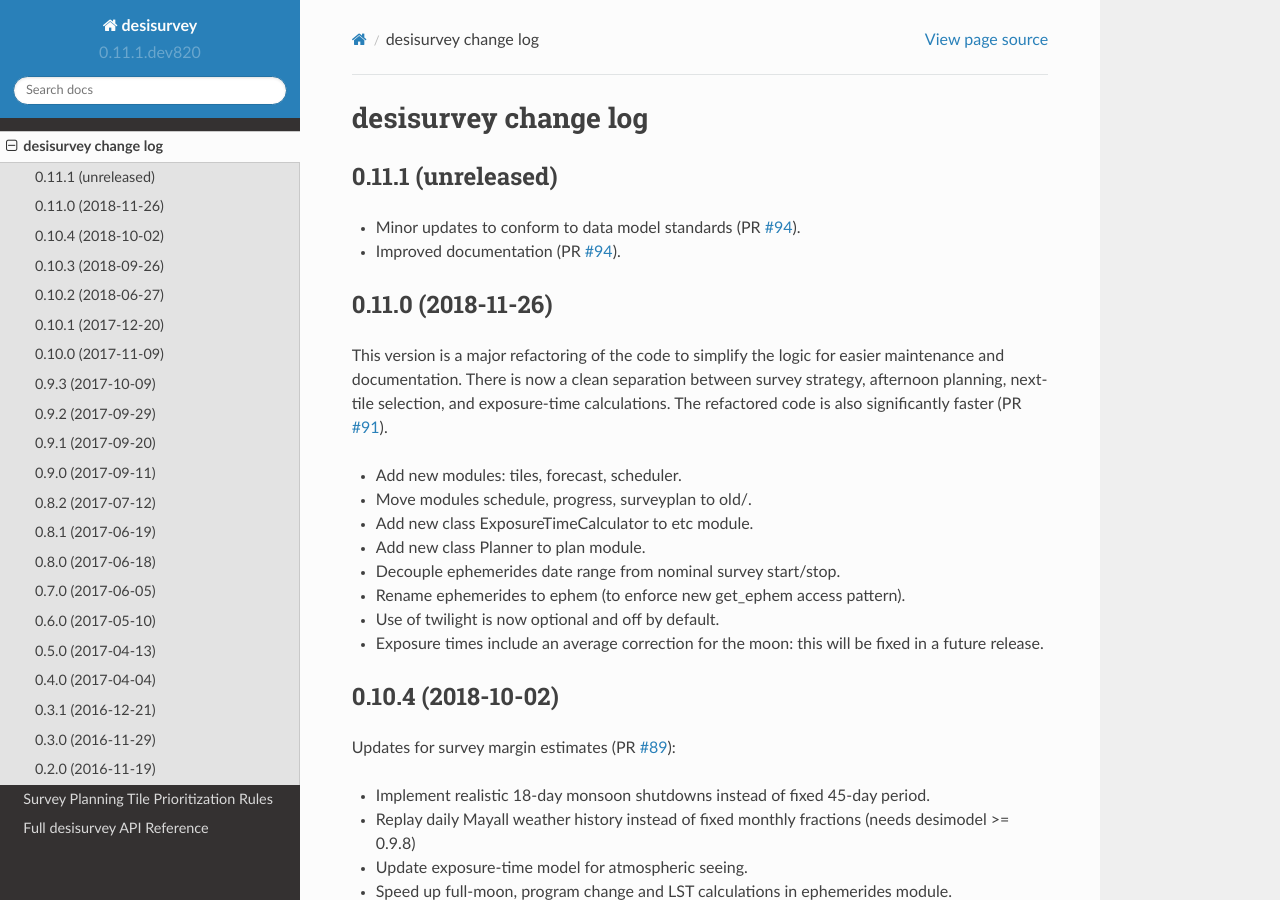
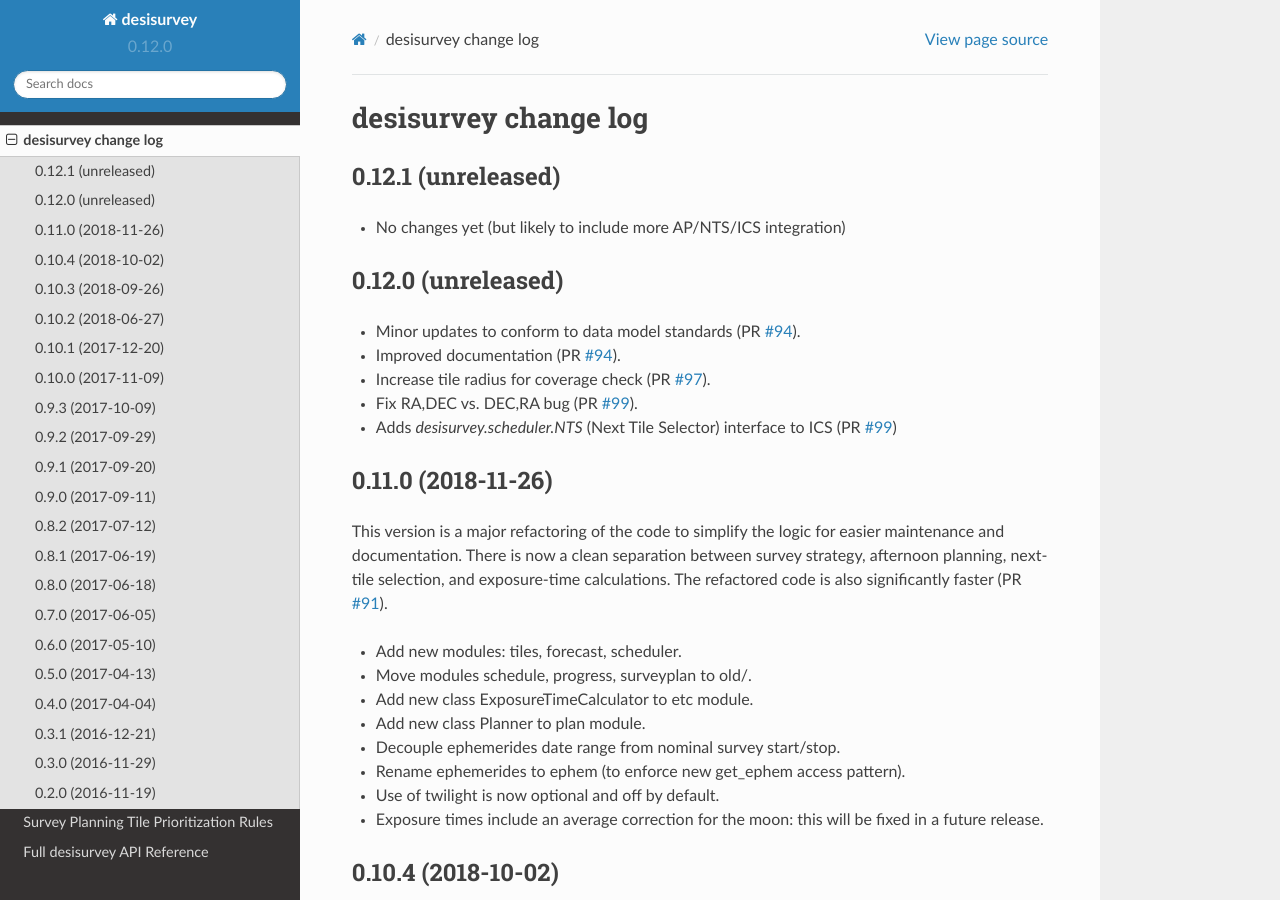
Before and after one commit to desihub/desisurvey, a Sphinx documentation site: the page built from doc/changes.rst, in a window 1280 px wide and 900 px high. Built offline with Sphinx 7.4.7 and the Read the Docs theme 2.0.0, drawn with Linux system fonts in a browser that asks for light colours.

Commit message:
update release notes and version for desisurvey/0.12.0

```diff
--- a/doc/changes.rst
+++ b/doc/changes.rst
@@ -2,13 +2,24 @@
 desisurvey change log
 =====================
 
-0.11.1 (unreleased)
+0.12.1 (unreleased)
+-------------------
+
+* No changes yet (but likely to include more AP/NTS/ICS integration)
+
+0.12.0 (unreleased)
 -------------------
 
 * Minor updates to conform to data model standards (PR `#94`_).
 * Improved documentation (PR `#94`_).
+* Increase tile radius for coverage check (PR `#97`_).
+* Fix RA,DEC vs. DEC,RA bug (PR `#99`_).
+* Adds `desisurvey.scheduler.NTS` (Next Tile Selector) interface to ICS
+  (PR `#99`_)
 
 .. _`#94`: https://github.com/desihub/desisurvey/pull/94
+.. _`#97`: https://github.com/desihub/desisurvey/pull/97
+.. _`#99`: https://github.com/desihub/desisurvey/pull/99
 
 0.11.0 (2018-11-26)
 -------------------
--- a/py/desisurvey/_version.py
+++ b/py/desisurvey/_version.py
@@ -1 +1 @@
-__version__ = '0.11.1.dev820'
+__version__ = '0.12.0'
```
